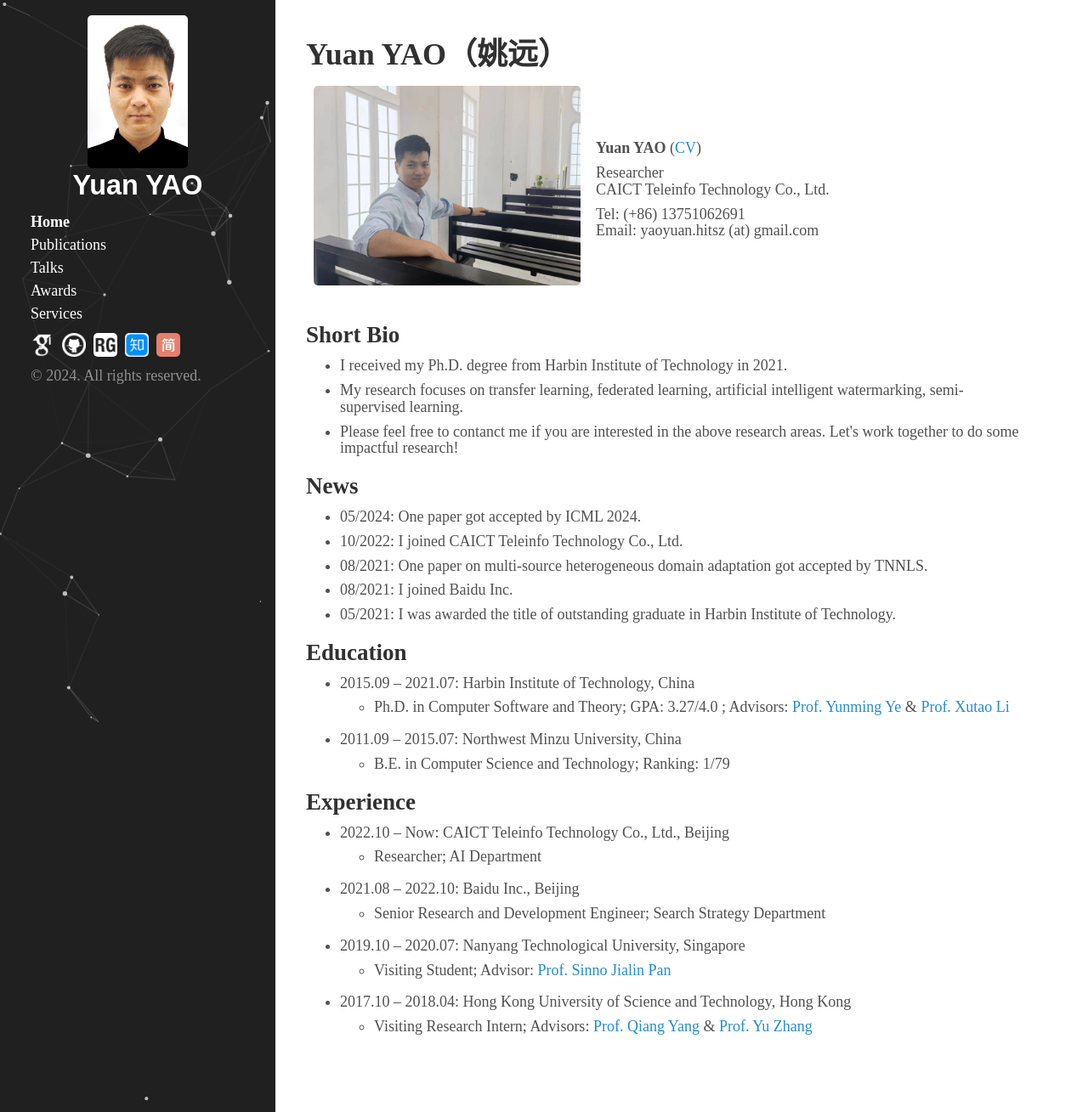
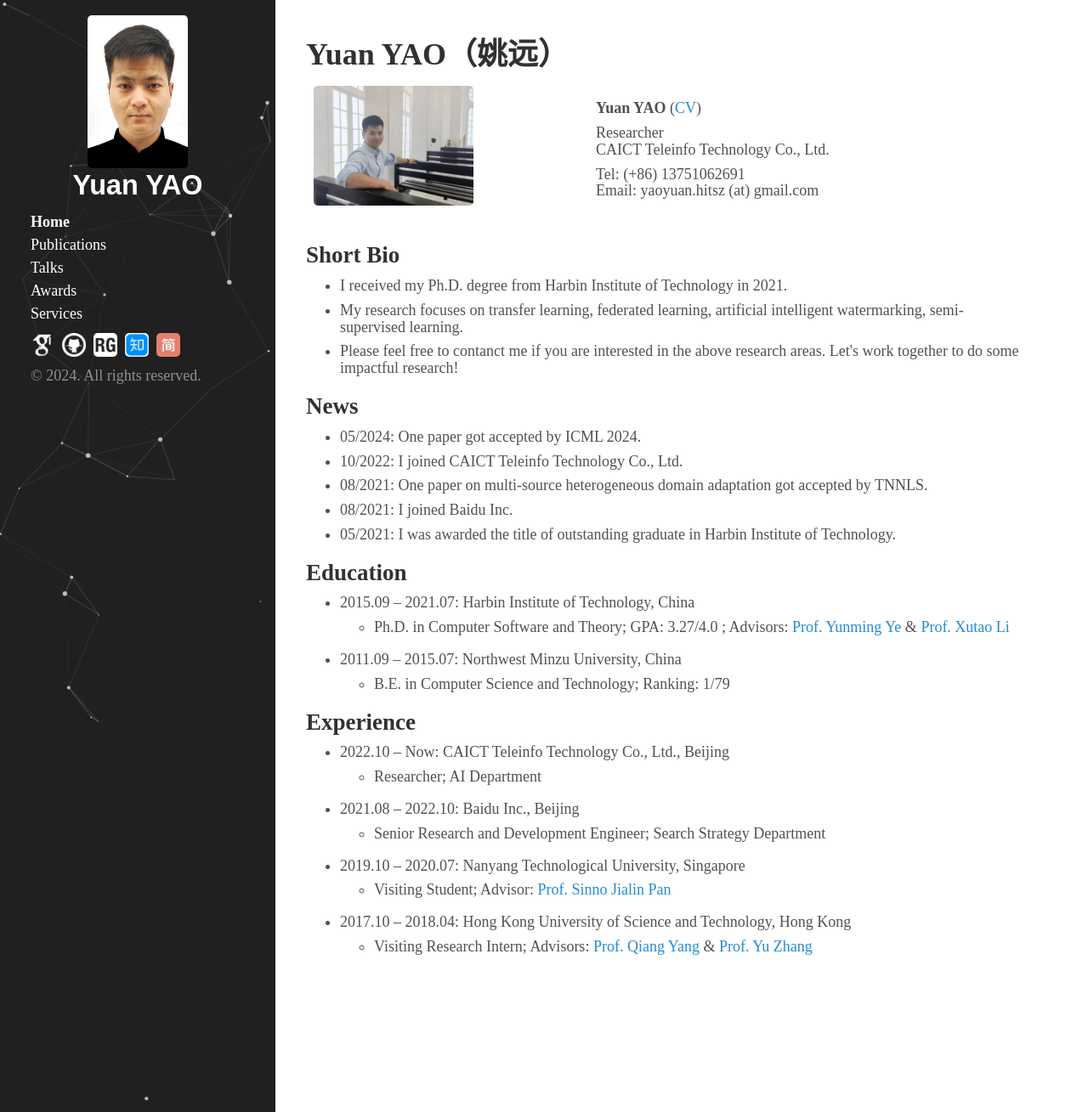
Before and after one commit to yyyaoyuan/yyyaoyuan.github.io, a Jekyll site: the page built from index.html, in a window 1280 px wide and 1309 px high. Shown: the whole window at 85% size. Built offline with Jekyll 4.4.1, drawn with Linux system fonts in a browser that asks for light colours; the list of posts is cut into pages by our own code.

Commit message:
Update index.html

```diff
--- a/index.html
+++ b/index.html
@@ -21,7 +21,7 @@ title: Yuan YAO (姚远)
 <!-- <h1>{{ page.title }}</h1> -->
 <h1><span style="font-family: 'Times New Roman', Times, serif;">Yuan YAO</span><span style="font-family: '华文楷体', 'STKaiti', 'KaiTi', serif;">（姚远）</span></h1>
 <table class="imgtable"><tr><td class="squareimg">
-<img src="/public/img/myself.jpg" alt="YYprofile" width="100%" margin="0 0 0" max-height="200px" />&nbsp;</td>
+<img src="/public/img/myself.jpg" alt="YYprofile" width="60%" margin="0 0 0" max-height="200px" />&nbsp;</td>
 <td align="left"><p><b>Yuan YAO</b> (<a href="public/cv/mycv_latest/myCV/CV_YuanYao.pdf" target=&ldquo;blank&rdquo;>CV</a>)</p>
 <p>Researcher
 	<br /> CAICT Teleinfo Technology Co., Ltd.<br />
```
